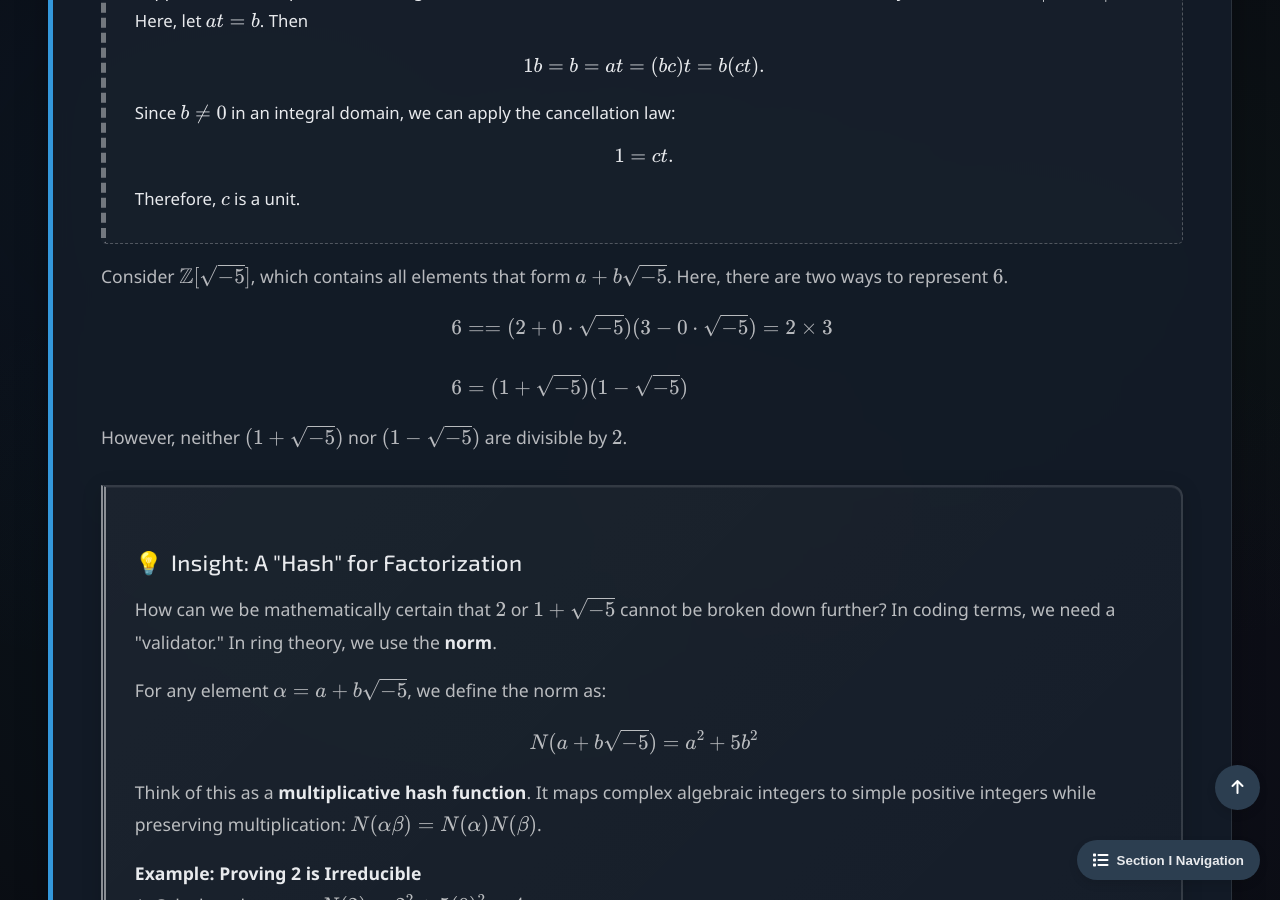
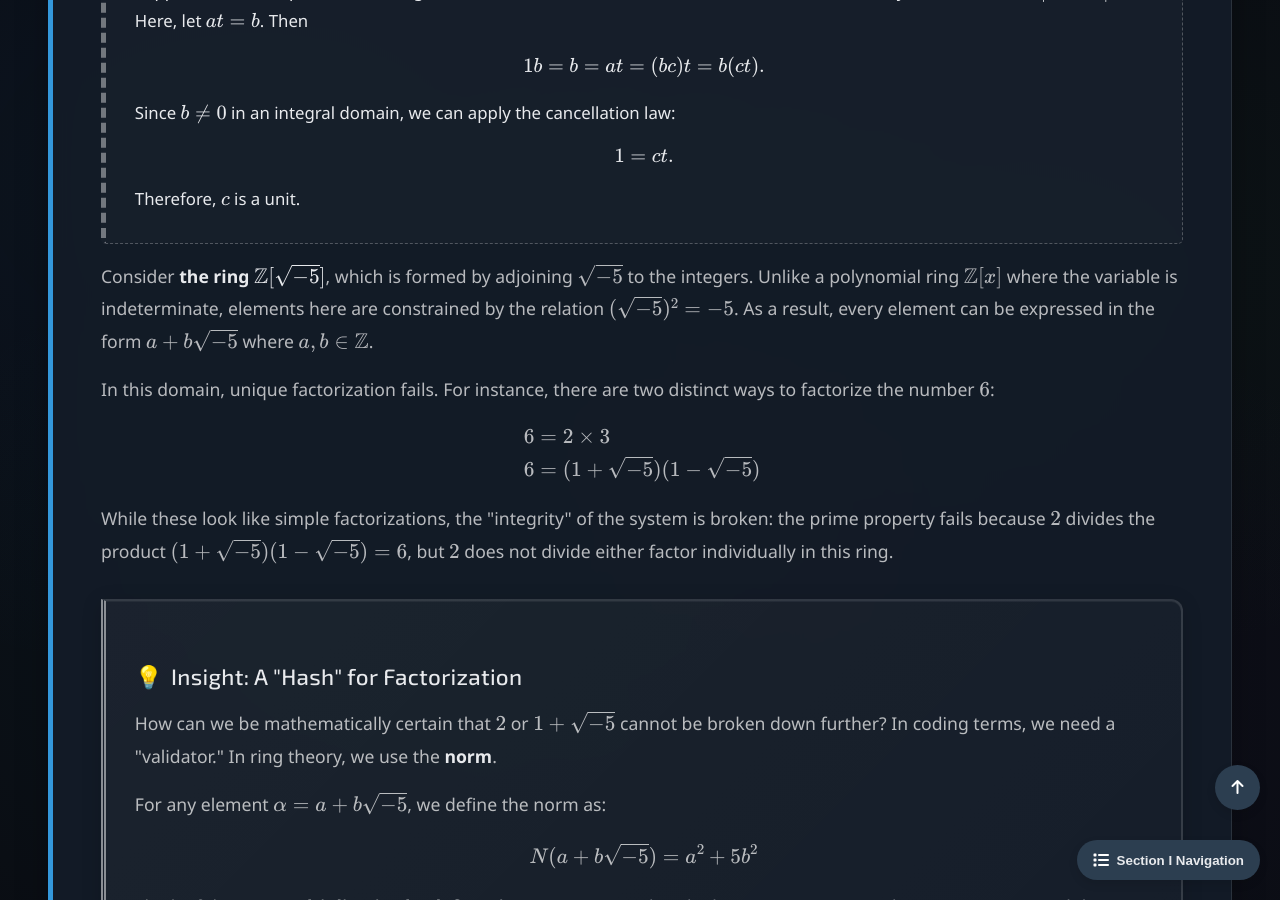
Before and after one commit to Yusukey01/yusukey01.github.io, a Jekyll site: the page built from Mathematics/Linear_algebra/integral_domains.html, in a window 1280 px wide and 900 px high, scrolled down 2036 px. Built offline with Jekyll 4.4.1, drawn with Linux system fonts in a browser that asks for light colours.

Commit message:
add algebra map

```diff
--- a/Mathematics/Linear_algebra/integral_domains.html
+++ b/Mathematics/Linear_algebra/integral_domains.html
@@ -95,15 +95,22 @@ noindex: true
                 </div>
 
                 <p>
-                    Consider \(\mathbb{Z}[\sqrt{-5}]\), which contains all elements that form \(a + b\sqrt{-5}\).
-                    Here, there are two ways to represent \(6\).
+                    Consider <strong>the ring \(\mathbb{Z}[\sqrt{-5}]\)</strong>, which is formed by adjoining \(\sqrt{-5}\) to the integers.
+                    Unlike a polynomial ring \(\mathbb{Z}[x]\) where the variable is indeterminate, elements here are constrained by the relation \((\sqrt{-5})^2 = -5\).
+                    As a result, every element can be expressed in the form \(a + b\sqrt{-5}\) where \(a, b \in \mathbb{Z}\).
+                </p>
+
+                <p>
+                    In this domain, unique factorization fails. For instance, there are two distinct ways to factorize the number \(6\):
                     \[
                     \begin{align*}
-                    6 &=  = (2 + 0 \cdot \sqrt{-5})(3 - 0 \cdot \sqrt{-5}) = 2 \times 3 \\\\
+                    6 &= 2 \times 3 \\
                     6 &= (1 + \sqrt{-5})(1 - \sqrt{-5})
                     \end{align*}
                     \]
-                    However, neither \((1 + \sqrt{-5})\) nor \((1 - \sqrt{-5})\) are divisible by \(2\).
+                    While these look like simple factorizations, the "integrity" of the system is broken:
+                    the prime property fails because \(2\) divides the product \((1 + \sqrt{-5})(1 - \sqrt{-5}) = 6\),
+                    but \(2\) does not divide either factor individually in this ring.
                 </p>
 
                 <div class="insight-box">
```
